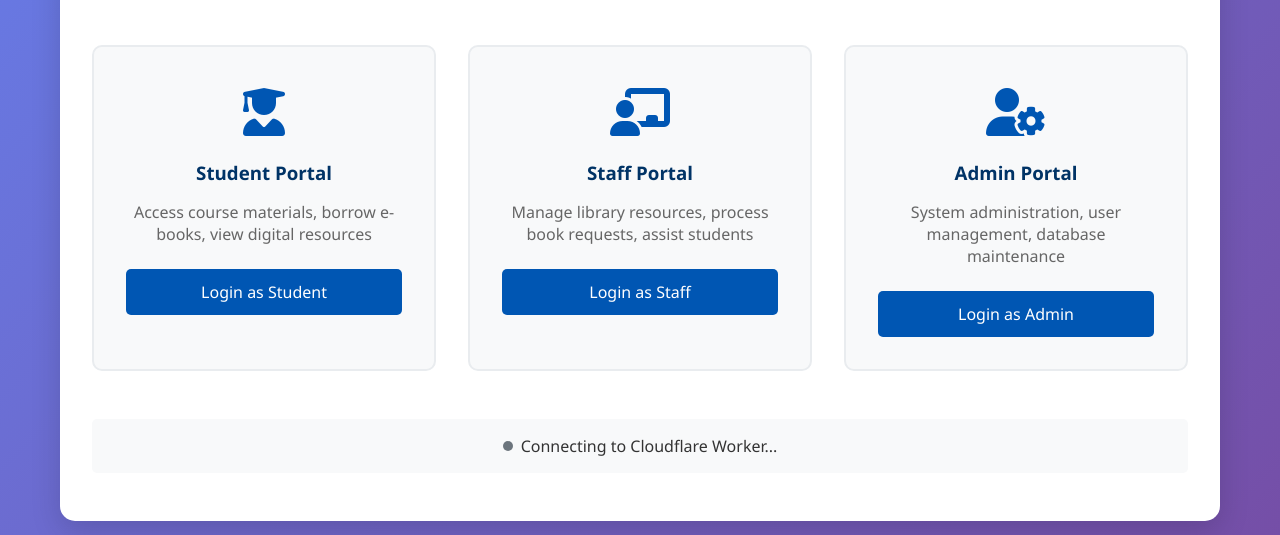
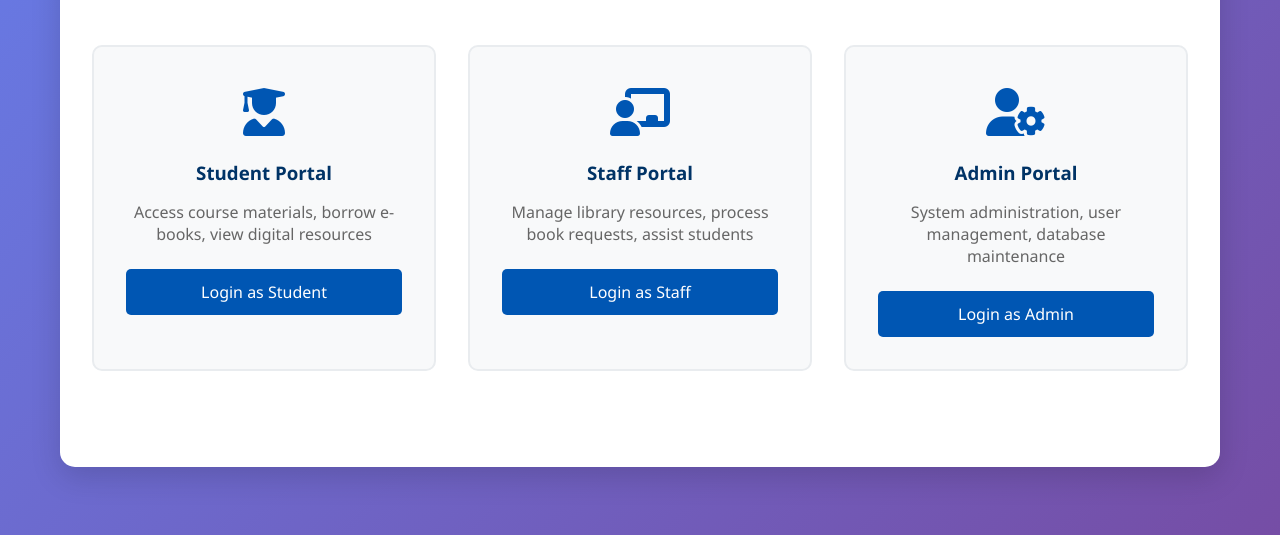
Before and after one commit to jungabhi07-byte/UniversityLibrary, a plain HTML site: page index.html in a window 1280 px wide. Shown: the part 265-800 px from the top of the page. Drawn offline with Linux system fonts and the light colour scheme.

Commit message:
Update index.html

```diff
--- a/index.html
+++ b/index.html
@@ -11,11 +11,9 @@
     <div class="container">
         <header class="main-header">
             <h1><i class="fas fa-book"></i> KU Library Management System</h1>
-            <nav>
-                <a href="login.html" class="login-btn-nav">
-                    <i class="fas fa-sign-in-alt"></i> Login
-                </a>
-            </nav>
+            <a href="login.html" class="login-btn-nav">
+                <i class="fas fa-sign-in-alt"></i> Login
+            </a>
         </header>
 
         <main class="hero-section">
@@ -51,11 +49,6 @@
                         <button class="card-btn">Login as Admin</button>
                     </div>
                 </div>
-
-                <div class="system-status">
-                    <span class="status-dot"></span>
-                    <span>Connecting to Cloudflare Worker...</span>
-                </div>
             </div>
         </main>
 
```
